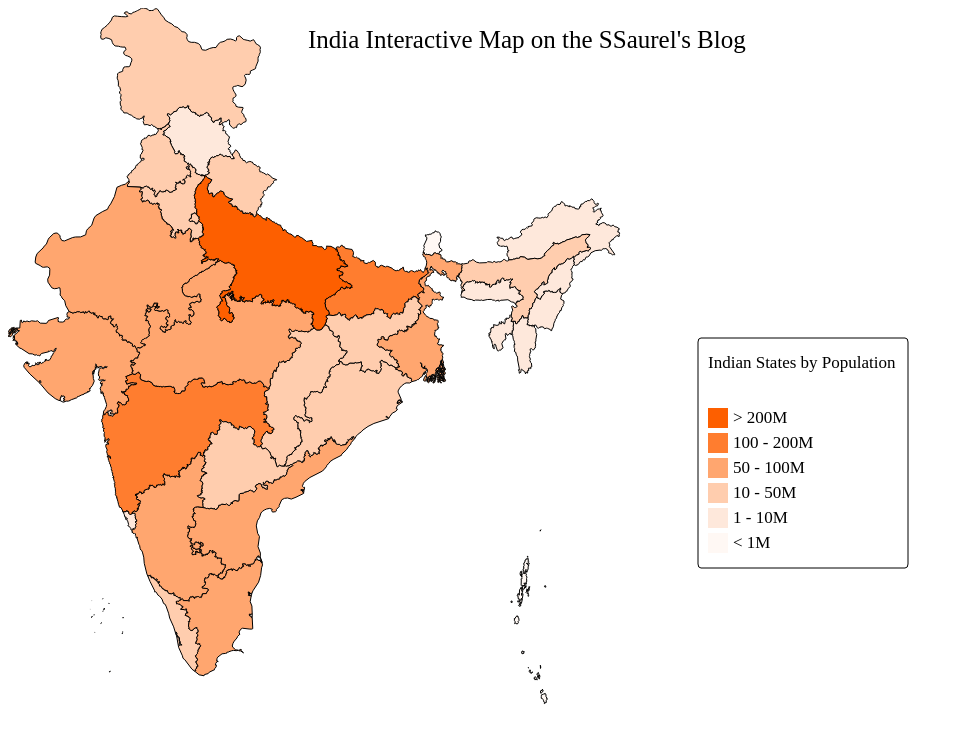
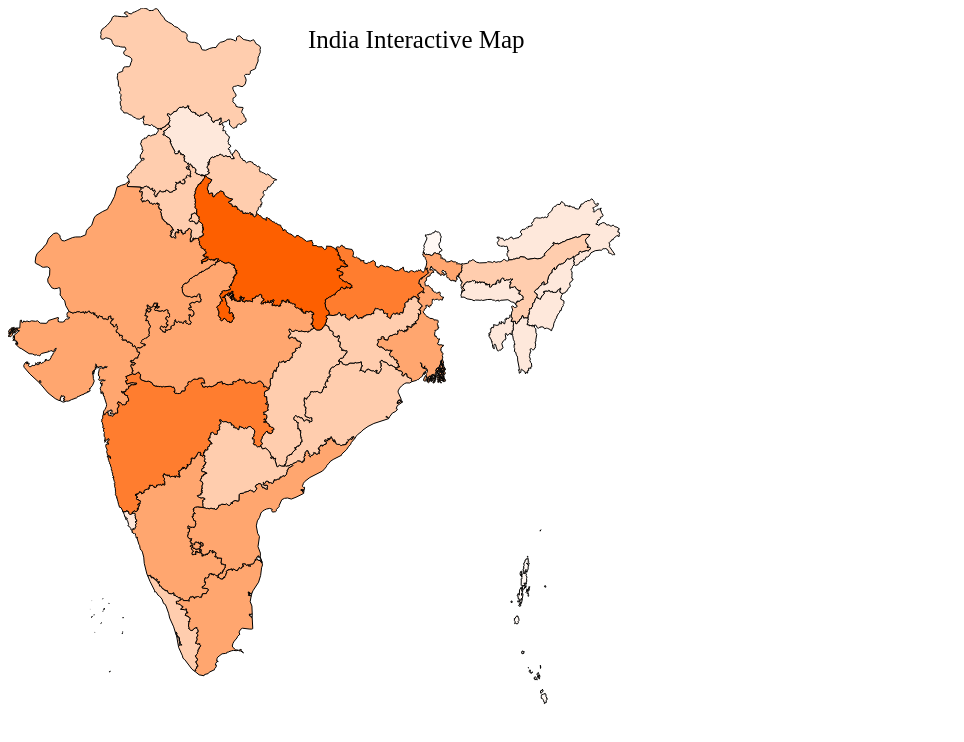
Before and after one commit to anuragkanojiya1/map, a plain HTML site: page index.html in a window 1280 px wide. Shown: the whole page, without its empty margins (0-964 px from the left). Drawn offline with Linux system fonts and the light colour scheme.

Commit message:
"Updated Map"

```diff
--- a/index.html
+++ b/index.html
@@ -281,27 +281,7 @@
 
            <rect class="tooltip_bg" id="tooltip_bg" x="0" y="0" rx="4" ry="4" width="55" height="25" visibility="hidden"/>
            <text class="tooltip" id="tooltip" x="0" y="0" visibility="hidden">Tooltip</text>
-           <text id="title" x="300" y="40">India Interactive Map on the SSaurel's Blog</text>
-
-             <g class="label">
-                <text class="label" x="700" y="360">Indian States by Population</text>
-
-                <rect x="700" y="400" width="20" height="20" class="colour0" />
-                <rect x="700" y="425" width="20" height="20" class="colour1" />
-                <rect x="700" y="450" width="20" height="20" class="colour2" />
-                <rect x="700" y="475" width="20" height="20" class="colour3" />
-                <rect x="700" y="500" width="20" height="20" class="colour4" />
-                <rect x="700" y="525" width="20" height="20" class="colour5" />
-
-                <text x="725" y="415"> &gt; 200M</text>
-                <text x="725" y="440">100 - 200M</text>
-                <text x="725" y="465">50 - 100M</text>
-                <text x="725" y="490">10 - 50M</text>
-                <text x="725" y="515">1 - 10M</text>
-                <text x="725" y="540"> &lt; 1M</text>
-             </g>
-
-              <rect id="border" x="690" y="330" rx="3" ry="4" width="210" height="230" />
+           <text id="title" x="300" y="40">India Interactive Map</text>
 
         </svg>
 </body>
```
